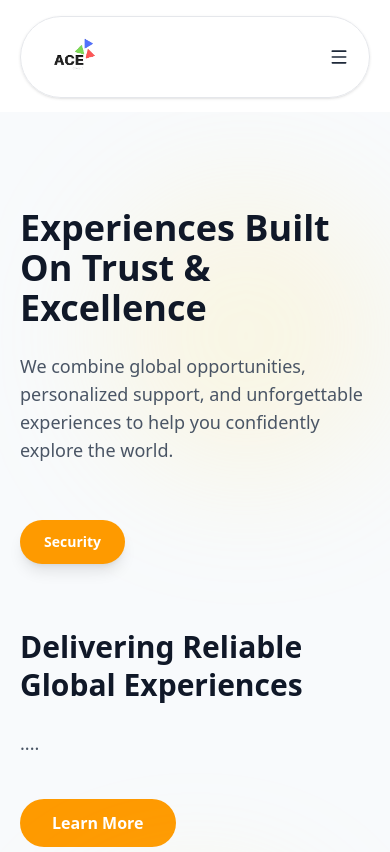
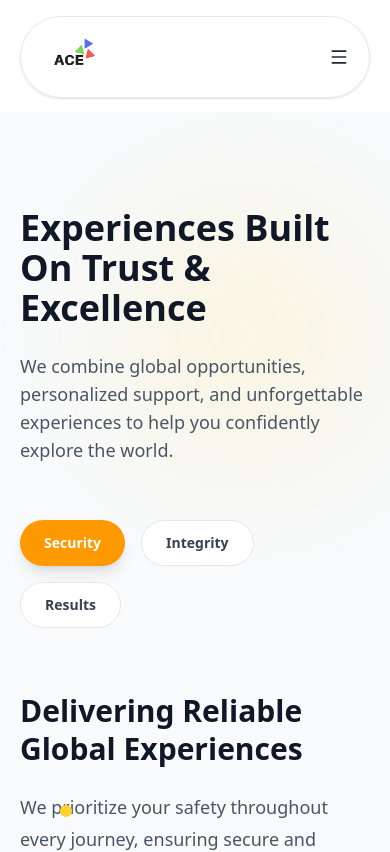
Before and after one commit to Jessica-Agorye/Ace-Edu, a React (Vite) app: page /services in a window 390 px wide. Shown: the top 852 px of the page. Built offline with nearby package versions, Linux system fonts and the light colour scheme.

Commit message:
added another section to services page to link to more information about each service

```diff
--- a/src/App.tsx
+++ b/src/App.tsx
@@ -2,7 +2,7 @@ import { Routes, Route } from "react-router-dom";
 import MainLayout from "./layouts/MainLayout";
 import Home from "./pages/Home";
 import ServicesPage from "./pages/ServicesPage";
-import ServiceDetails from "./pages/ServiceDetails";
+// import ServiceDetails from "./pages/ServiceDetails";
 import GetStarted from "./components/GetStarted";
 import BookCall from "./components/BookCall";
 import Pricing from "./sections/Pricing";
@@ -16,7 +16,7 @@ const App = () => {
       <Route element={<MainLayout />}>
         <Route path="/" element={<Home />} />
         <Route path="/services" element={<ServicesPage />} />
-        <Route path="/services/:serviceId" element={<ServiceDetails />} />
+        {/* <Route path="/services/:serviceId" element={<ServiceDetails />} /> */}
         <Route path="/pricing" element={<Pricing />} />
         <Route path="/faq" element={<FAQ />} />
         <Route path="/get-started" element={<GetStarted />} />
--- /dev/null
+++ b/src/pages/ServiceDetails.jsx
@@ -0,0 +1,6 @@
+const ServiceDetails = () => {
+  return <div>
+    </div>;
+};
+
+export default ServiceDetails;
--- a/src/pages/ServiceDetails.tsx
+++ /dev/null
@@ -1,69 +0,0 @@
-import { useParams, Link } from "react-router-dom";
-import { servicesData } from "../data/servicesData";
-import { motion } from "framer-motion";
-
-const ServiceDetails = () => {
-  const { serviceId } = useParams();
-
-  const service = servicesData.find((s) => s.service === serviceId);
-
-  if (!service) {
-    return (
-      <div className="p-10 text-center">
-        <h2 className="text-2xl font-bold">Service not found</h2>
-        <Link to="/services" className="text-amber-500">
-          Go back
-        </Link>
-      </div>
-    );
-  }
-
-  return (
-    <section className="py-24 px-5 md:px-10 bg-[#f8fafc]">
-      <div className="max-w-6xl mx-auto grid lg:grid-cols-2 gap-14 items-start">
-        <motion.div
-          initial={{ opacity: 0, y: 40 }}
-          animate={{ opacity: 1, y: 0 }}
-        >
-          <h1 className="text-4xl font-bold">{service.title}</h1>
-
-          <p className="mt-6 text-gray-600">{service.description}</p>
-
-          <p className="mt-4 text-gray-600">{service.more}</p>
-
-          <div className="mt-8">
-            <h3 className="font-semibold mb-4">What we offer</h3>
-
-            <ul className="space-y-3">
-              {service.points.map((point, i) => (
-                <li key={i} className="flex gap-2 text-gray-700">
-                  <span className="text-amber-500">•</span>
-                  {point}
-                </li>
-              ))}
-            </ul>
-          </div>
-
-          <Link
-            to="/services"
-            className="inline-block mt-10 px-6 py-3 bg-amber-500 text-white rounded-full"
-          >
-            Back to Services
-          </Link>
-        </motion.div>
-
-        <div className="relative">
-          <div className="absolute w-[70%] h-[70%] bg-amber-200/30 blur-3xl rounded-full" />
-
-          <img
-            src={service.image}
-            alt={service.title}
-            className="relative z-10 w-full h-[400px] md:h-[600px] object-cover rounded-xl"
-          />
-        </div>
-      </div>
-    </section>
-  );
-};
-
-export default ServiceDetails;
--- a/src/sections/Services.tsx
+++ b/src/sections/Services.tsx
@@ -1,17 +1,94 @@
 import { useState } from "react";
 import { motion, AnimatePresence } from "framer-motion";
 import { Link } from "react-router-dom";
-import { servicesData } from "../data/servicesData";
 
 const Services = ({ preview = false }) => {
   const [activeService, setActiveService] = useState("security");
   const [showMore, setShowMore] = useState(false);
 
+  const servicesData = [
+    {
+      service: "security",
+      image: "/images/travel1.jpg",
+      title: "Security",
+      description:
+        "We prioritize your safety throughout every journey, ensuring secure and seamless global experiences wherever you go.",
+      more: "Our safety network includes verified partners, real-time travel monitoring, and emergency support in multiple countries.",
+    },
+    {
+      service: "integrity",
+      image: "/images/travel2.jpg",
+      title: "Integrity",
+      description:
+        "We operate with transparency, trust, and professionalism to provide reliable international opportunities and services.",
+      more: "Every process is handled with honesty, clear communication, and ethical global standards across all services.",
+    },
+    {
+      service: "results",
+      image: "/images/travel3.jpg",
+      title: "Results",
+      description:
+        "From study opportunities to unforgettable travel experiences, we focus on delivering impactful and life-changing outcomes.",
+      more: "We ensure successful applications, visa approvals, and real-world outcomes that help you achieve your goals.",
+    },
+  ];
+
+  const services = [
+    {
+      id: 1,
+      title: "Study Abroad",
+      slug: "study-abroad",
+      image: "/images/travel1.jpg",
+      description:
+        "Get expert support with university admissions, applications, and international student opportunities.",
+    },
+    {
+      id: 2,
+      title: "Visa Assistance",
+      slug: "visa-assistance",
+      image: "/images/travel2.jpg",
+      description:
+        "Professional guidance to help you prepare and submit successful visa applications.",
+    },
+    {
+      id: 3,
+      title: "Tour Packages",
+      slug: "tour-packages",
+      image: "/images/travel3.jpg",
+      description:
+        "Discover exciting local and international destinations through curated travel experiences.",
+    },
+    {
+      id: 4,
+      title: "Flight Reservations",
+      slug: "flight-reservations",
+      image: "/images/travel1.jpg",
+      description:
+        "Find convenient and affordable flight options for business, study, or leisure travel.",
+    },
+    {
+      id: 5,
+      title: "Hotel Booking",
+      slug: "hotel-booking",
+      image: "/images/travel2.jpg",
+      description:
+        "Access quality accommodations that suit your comfort, schedule, and budget.",
+    },
+    {
+      id: 6,
+      title: "Travel Consultation",
+      slug: "travel-consultation",
+      image: "/images/travel3.jpg",
+      description:
+        "Receive personalized travel advice and planning support from experienced consultants.",
+    },
+  ];
   const activeServiceData = servicesData.find(
     (service) => service.service === activeService,
   );
 
   return (
+    <>
       <section
         id="services"
         className="relative py-24 px-5 md:px-10 bg-[#f8fafc] overflow-hidden"
@@ -28,7 +105,8 @@ const Services = ({ preview = false }) => {
 
             <p className="mt-6 text-gray-600 text-lg">
               We combine global opportunities, personalized support, and
-            unforgettable experiences to help you confidently explore the world.
+              unforgettable experiences to help you confidently explore the
+              world.
             </p>
 
             {/* ONLY BUTTON IN PREVIEW MODE */}
@@ -123,10 +201,70 @@ const Services = ({ preview = false }) => {
                   </motion.div>
                 )}
               </AnimatePresence>
+
+              <div>
+                {/* Decorative Dots */}
+                <div className="absolute left-10 top-1/2 -translate-y-1/2 w-3 h-3 bg-amber-300 rounded-full"></div>
+                <div className="absolute left-20 top-[60%] w-4 h-4 bg-amber-300 rounded-full"></div>
+                <div className="absolute left-5 top-[70%] w-2 h-2 bg-amber-300 rounded-full"></div>
+              </div>
             </>
           )}
         </div>
       </section>
+
+      <section className="py-24 px-5 md:px-10 bg-white">
+        <div className="max-w-7xl mx-auto">
+          <div className="max-w-3xl">
+            <span className="text-amber-500 font-semibold uppercase tracking-widest">
+              Our Services
+            </span>
+
+            <h2 className="mt-4 text-4xl md:text-5xl font-bold text-gray-900">
+              Services Designed For Every Journey
+            </h2>
+
+            <p className="mt-6 text-lg text-gray-600 leading-8">
+              From study opportunities abroad to visa processing and vacation
+              planning, we provide comprehensive travel solutions tailored to
+              your needs.
+            </p>
+          </div>
+
+          <div className="grid md:grid-cols-2 lg:grid-cols-3 gap-8 mt-16">
+            {services.map((service) => (
+              <Link
+                key={service.id}
+                to={`/services/${service.slug}`}
+                className="group rounded-3xl overflow-hidden bg-white border border-gray-100 hover:border-amber-200 hover:-translate-y-2 hover:shadow-xl transition-all duration-300"
+              >
+                <div className="overflow-hidden">
+                  <img
+                    src={service.image}
+                    alt={service.title}
+                    className="w-full h-64 object-cover group-hover:scale-105 transition duration-500"
+                  />
+                </div>
+
+                <div className="p-6">
+                  <div className="flex items-center justify-between">
+                    <h3 className="text-xl font-semibold text-gray-900">
+                      {service.title}
+                    </h3>
+
+                    <span className="text-amber-500 text-2xl">↗</span>
+                  </div>
+
+                  <p className="mt-4 text-gray-600 leading-7">
+                    {service.description}
+                  </p>
+                </div>
+              </Link>
+            ))}
+          </div>
+        </div>
+      </section>
+    </>
   );
 };
 
```
Lines whose indentation alone changed are shown as unchanged.
